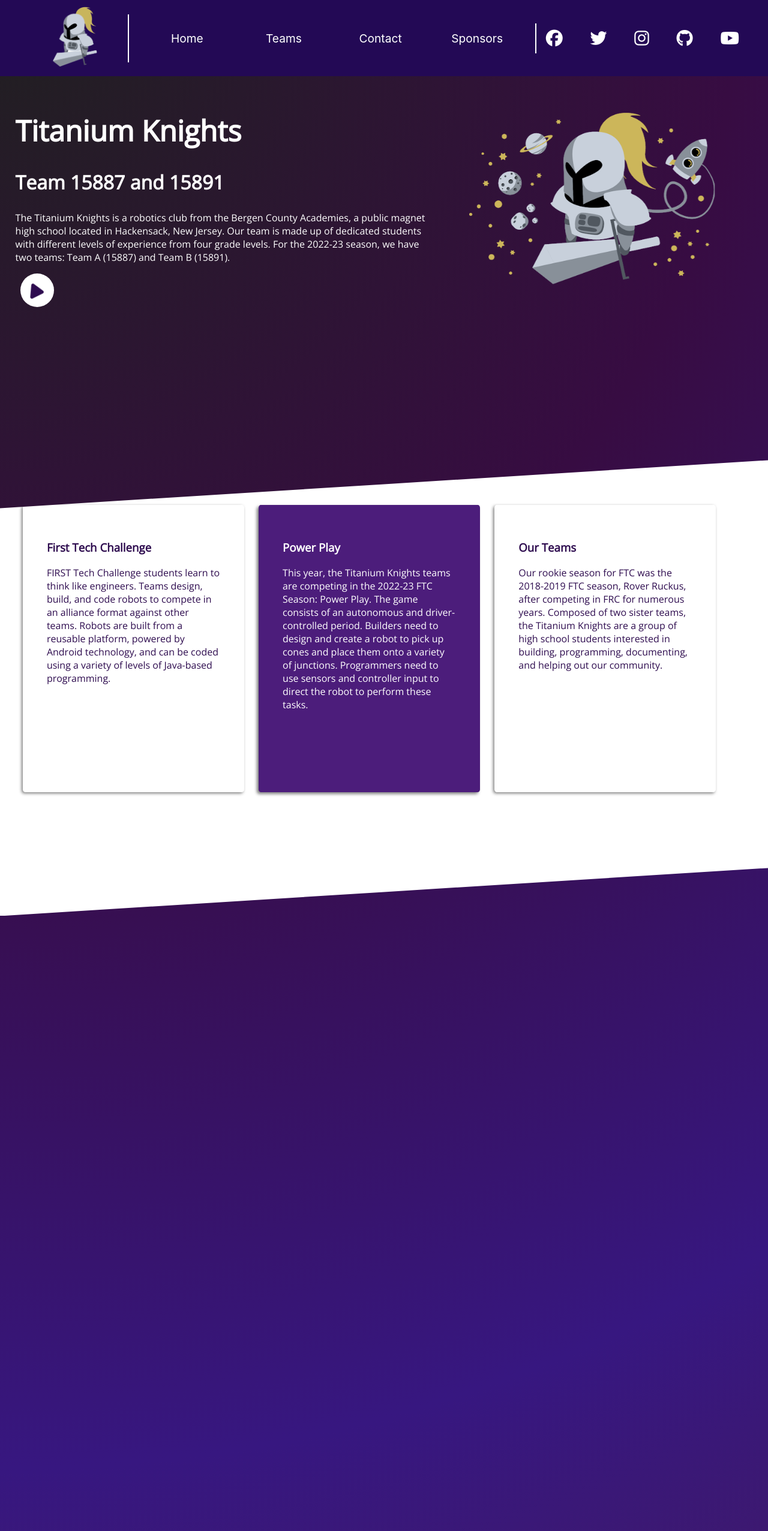
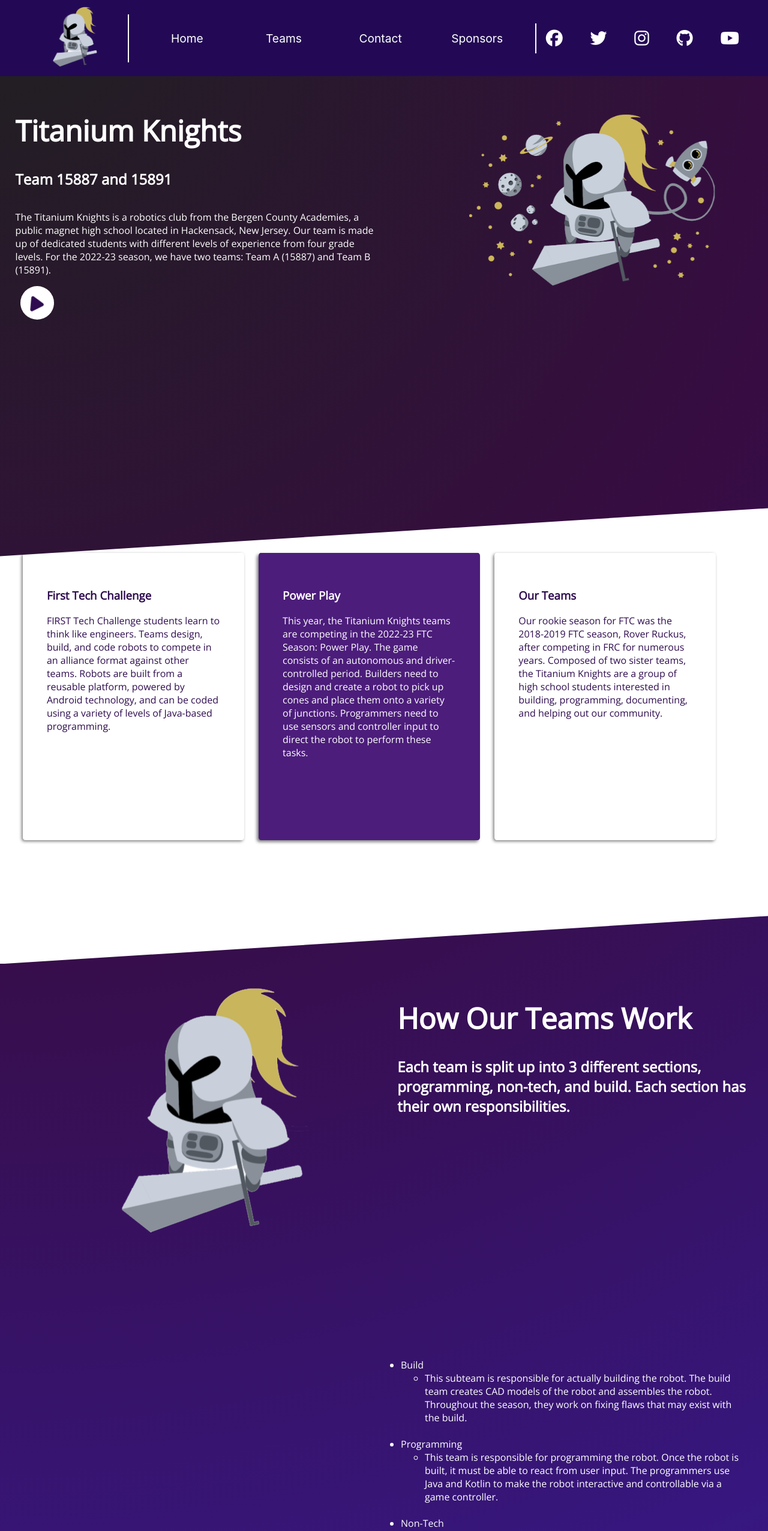
Before and after one commit to mud-ali/titanium-knights.github.io, a React (Create React App) app: page / in a window 1280 px wide. Shown: the top 2553 px of the page at 60% size. Built offline with nearby package versions, Linux system fonts and the light colour scheme.

Commit message:
section 3

```diff
--- a/src/App.js
+++ b/src/App.js
@@ -10,7 +10,6 @@
       <Navbar />
       <Bigsection
         title="Titanium Knights"
-        side="right"
         subtitle="Team 15887 and 15891"
         content="The Titanium Knights is a robotics club
           from the Bergen County Academies, a public magnet high school
@@ -19,6 +18,10 @@
           For the 2022-23 season, we have two teams: Team A (15887) and Team B (15891)."
         image={{src: "assets/logo/knight-in-space.png", alt:""}}
         plus={{video:"https://www.youtube.com/embed/HsitvZ0JaDc"}}
+        settings={{
+          subtitleSize: "1.5rem",
+          side: "right"
+        }}
       />
       <Cardsection
         cards={[{
@@ -35,7 +38,34 @@
             content: "Our rookie season for FTC was the 2018-2019 FTC season, Rover Ruckus, after competing in FRC for numerous years. Composed of two sister teams, the Titanium Knights are a group of high school students interested in building, programming, documenting, and helping out our community."
           }]}
       />
-
+      <Bigsection
+        title="How Our Teams Work"
+        subtitle="Each team is split up into 3 different sections, programming, non-tech, and build. Each section has their own responsibilities."
+        content=""
+        image={{src: "assets/logo/main_logo.png", alt:""}}
+        bullets={[{
+            header: "Build",
+            content: [
+              "This subteam is responsible for actually building the robot. The build team creates CAD models of the robot and assembles the robot. Throughout the season, they work on fixing flaws that may exist with the build."
+            ]
+          },
+          {
+            header: "Programming",
+            content: [
+              "This team is responsible for programming the robot. Once the robot is built, it must be able to react from user input. The programmers use Java and Kotlin to make the robot interactive and controllable via a game controller."
+            ]
+          },
+          {
+            header: "Non-Tech",
+            content: [
+              "Building robots is expensive, so the non-tech subteam is responsible for outreach with companies. They work to gain funding to build the robots and attend competitions. They are also responsible for everything else that is not related to build or programming."
+            ]
+          }]}
+          settings={{
+            subtitleSize: "1.5rem",
+            side: "left"
+          }}
+      />
     </div>
   );
 }
--- a/src/Bigsection.js
+++ b/src/Bigsection.js
@@ -7,23 +7,38 @@
 
     return (
         <div className="bigsection">
-            <div className={"bigsection-"+props.side}>
+            <div className={"bigsection-"+props.settings.side}>
                 <div className="bigsection-image">
                     <img src={props.image.src} alt={props.image.alt} />
                 </div>
             </div>
+
             <div className="bigsection-header">
                 <h1>{props.title}</h1>
-                {props.subtitle !== "" ? <h2>{props.subtitle}</h2> : null}
+                {props.subtitle !== "" ? <h2 style={{fontSize:props.settings.subtitleSize}}>{props.subtitle}</h2> : null}
             </div>
+
             <div className="bigsection-content">
                 {(props.content ?? "") !== "" ? <p>{props.content}</p> : null}
+
                 {props.bullets !== undefined ? <ul>
                     {props.bullets.map((bullet, index) => {
-                        return <li>{bullet}</li>
+                        return (
+                            <span key={index+"span"}>
+                                <li key={index}>{bullet.header}</li>
+                                <ul key={index+"ul"}>
+                                    {bullet.content.map((content, bindex) => {
+                                        return (
+                                            <li key={"n"+bindex}>{content}</li>
+                                        )
+                                    })}
+                                </ul> <br/>
+                            </span>
+                        )
                     })}
                 </ul> : null}
-                {props.plus !== undefined ? <Play
+
+                {props.plus?.video !== undefined ? <Play
                     videoTitle={props.title}
                     videoShow={videoShow}
                     setVideo={setVideo}
--- a/src/css/bigsection.css
+++ b/src/css/bigsection.css
@@ -3,7 +3,7 @@
     color: #ffffff;
     font-family: 'Open Sans', 'Lucida Sans', 'Lucida Sans Regular', Geneva, Verdana, sans-serif;
     min-height: fit-content;
-    height: 75vh;
+    height: 85vh;
     margin: 0;
     padding: 2vw;
     box-sizing: border-box;
@@ -38,7 +38,26 @@
     margin: 1%;
 }
 
-.bigsection-image img {
+.bigsection-content {
+    margin: 0%;
+    width: 50%;
+}
+
+.bigsection-left~.bigsection-content {
+    float: right;
+    margin-right: 0.75rem;
+}
+
+.bigsection-right~.bigsection-content {
+    float: left;
+    right: 0;
+}
+
+.bigsection-content li:not(:first-child) {
+    margin-left: 0.75rem;
+}
+
+.bigsection-image img[src="assets/logo/knight-in-space.png"] {
     animation: knight-wobble 5s ease-in-out infinite alternate;
     width: 80%;
     margin: 10% 0 0 10%;
@@ -93,7 +112,7 @@
     border: 5px solid #fff2;
 }
 
-.play:hover i:hover {
+.play:hover i {
     transform: rotateZ(-5deg) scale(0.8) translateY(-0.5rem);
 }
 
```
